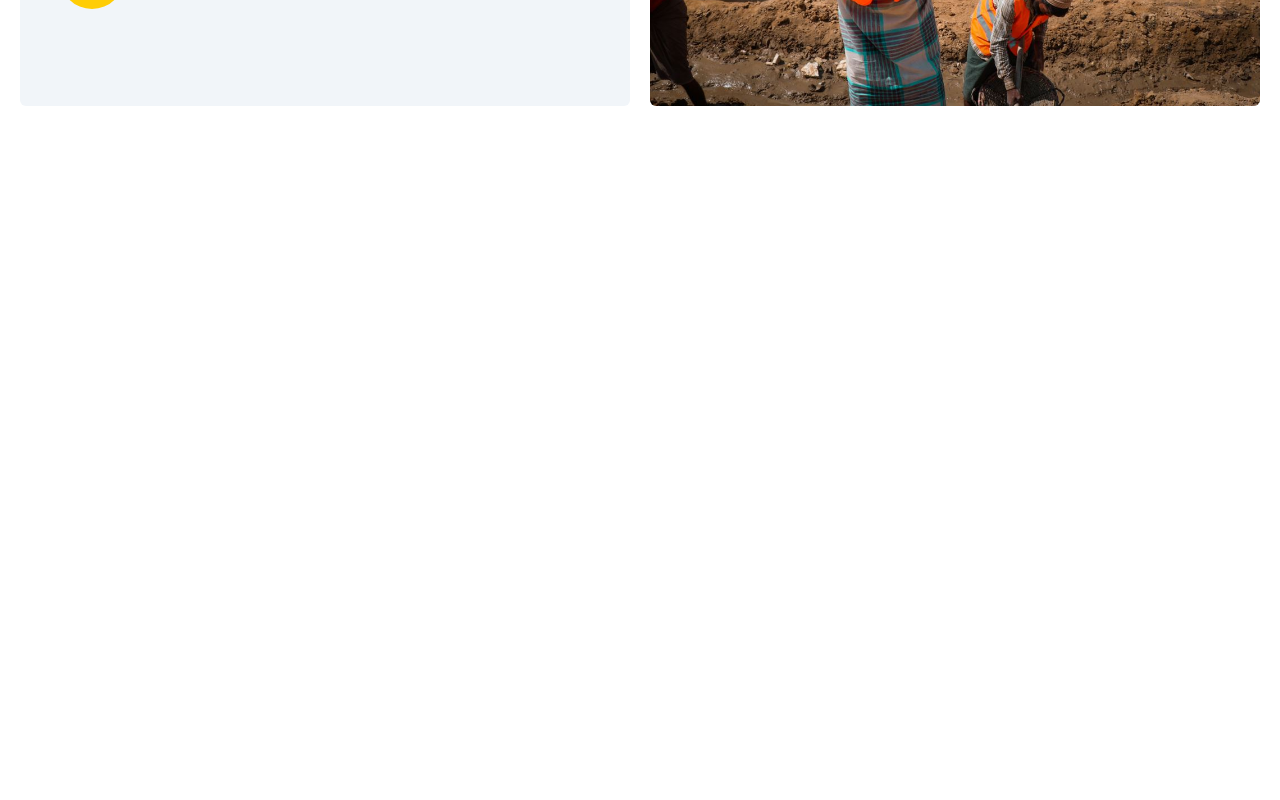
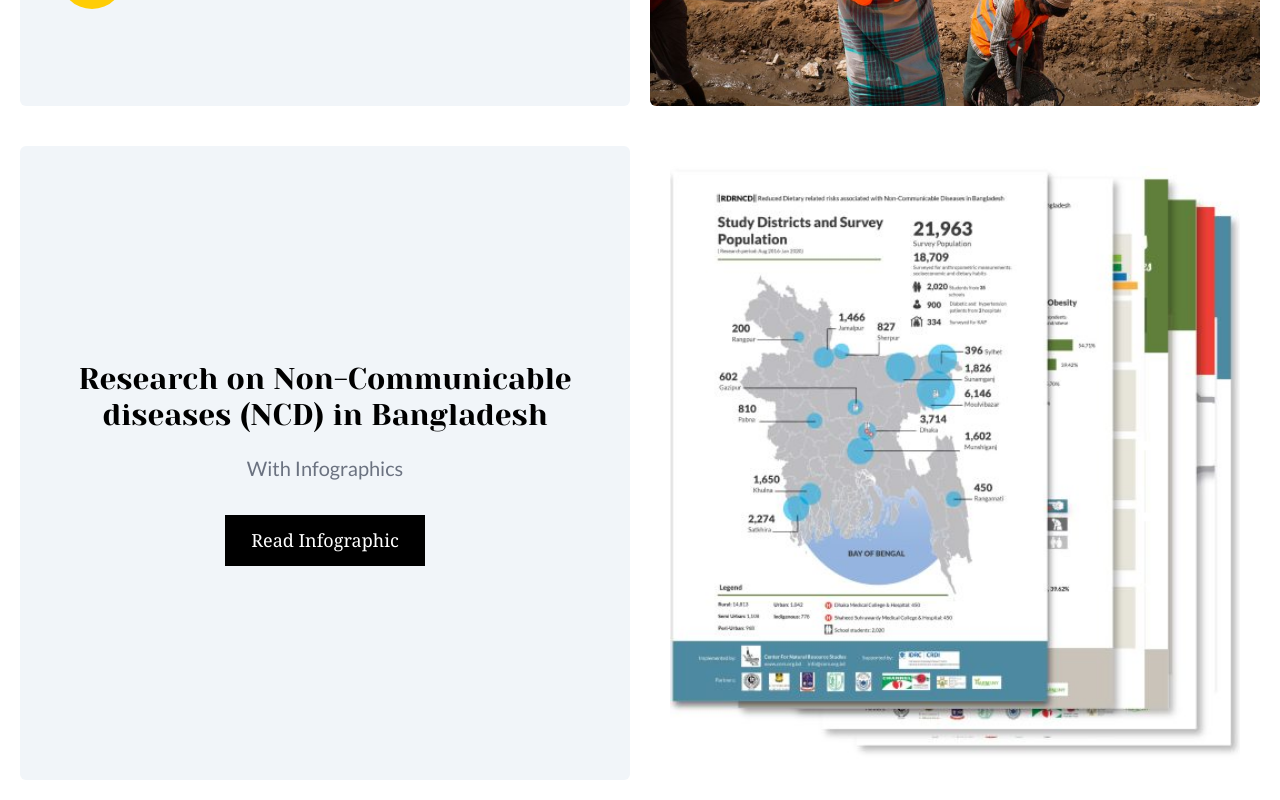
Before and after one commit to coderismail22/project-cnrs-client, a React (Vite) app: page / in a window 1280 px wide. Shown: the part 414-1214 px from the top of the page. Before the commit the page ends 800 px from the top, so only its background shows below. Built offline with nearby package versions, Linux system fonts and the light colour scheme; a web font is replaced by a local one.

Commit message:
make homecard2

```diff
--- /dev/null
+++ b/src/components/HomeCard2/HomeCard2.jsx
@@ -0,0 +1,33 @@
+const HomeCard2 = () => {
+  return (
+    <div>
+      <div className="grid grid-flow-row md:grid-flow-col md:grid-cols-2 gap-5 p-5">
+        <div className="order-1 md:order-2 md:col-span-1 p-5">
+          <img
+            src="/src/assets/infographics.jpg"
+            alt="birds"
+            className="w-[800px] rounded-md"
+          />
+        </div>
+        <div className="md:col-span-1 order-2 md:order-1  bg-slate-100 rounded-md p-5 text-left flex flex-col md:justify-center md:items-center ">
+          <div className="w-full p-5 flex flex-col items-center justify-center">
+            {/* Text */}
+            <h1 className="font-yeseva  text-black text-3xl  mb-5 text-center ">
+              Research on Non-Communicable diseases (NCD) in Bangladesh
+            </h1>
+            <p className="font-lato text-[20px] text-gray-500  mb-8">
+              With Infographics
+            </p>
+            {/* Link: Find Out More */}
+            <div className="flex gap-2 items-center justify-center bg-black text-white p-3 w-[200px] text-[18px]">
+              <button className="font-serif font-extralight">Read Infographic</button>
+            </div>
+          </div>
+        </div>
+        {/* Image */}
+      </div>
+    </div>
+  );
+};
+
+export default HomeCard2;
--- a/src/pages/Home/BottomCards/BottomCards.jsx
+++ b/src/pages/Home/BottomCards/BottomCards.jsx
@@ -1,9 +1,11 @@
 import HomeCard1 from "../../../components/HomeCard1/HomeCard1";
+import HomeCard2 from "../../../components/HomeCard2/HomeCard2";
 
 const BottomCards = () => {
   return (
     <div>
       <HomeCard1 />
+      <HomeCard2 />
     </div>
   );
 };
```
Also changed, not shown: src/assets/infographics.jpg (added).
